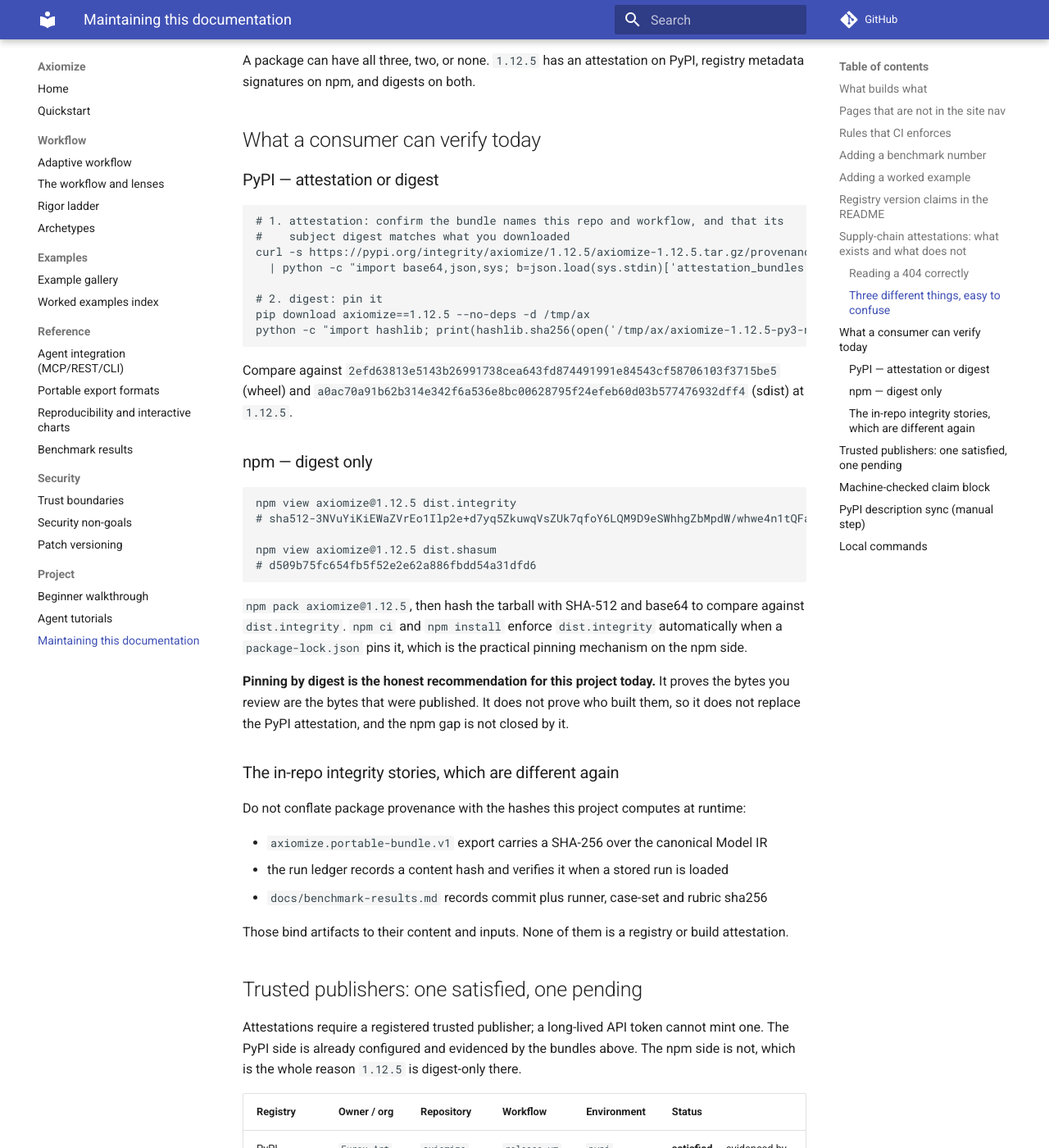
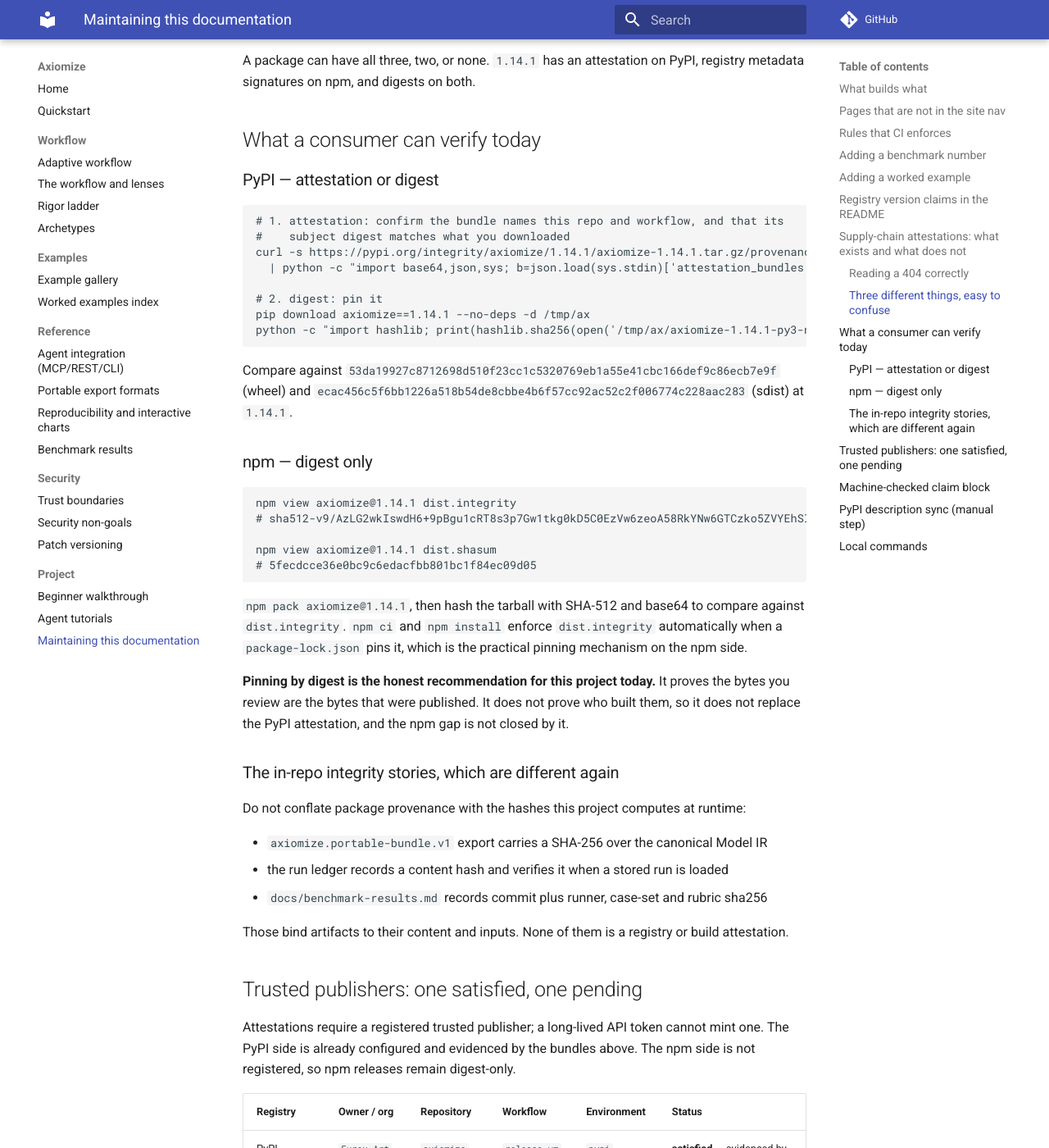
Before and after one commit to Furox-Art/axiomize, an MkDocs documentation site: the page built from docs/documentation.md, in a window 1280 px wide and 1400 px high, scrolled down 4443 px. Shown: the whole window at 82% size. Built offline with MkDocs 1.6.1 and Material for MkDocs 9.7.7, drawn with Linux system fonts in a browser that asks for light colours; comment, search, counter and statistics services are not loaded; some of the changed text lies outside the part shown.

Commit message:
fix(release): publish PyPI independently of npm (#76)
The Python release was blocked by an npm job whose trusted publisher is not
registered and whose token is rejected, so 1.14.2 never reached PyPI. Publish
PyPI after preflight/platform-smoke, run npm afterwards with job-level
continue-on-error, and skip an npm version that already exists.

Also preserve the release SBOM for the GitHub release, extend the main-ref
guard to npm Publish, cover codemeta/CITATION/server.json in the lockstep
contract, stop interpolating the dispatch reason into a shell, and replace the
vacuous BIC assertion.

````diff
--- a/codemeta.json
+++ b/codemeta.json
@@ -17,7 +17,7 @@
       "name": "Furox-Art"
     }
   ],
-  "datePublished": "2026-09-29",
+  "datePublished": "2026-10-22",
   "keywords": [
     "scientific modeling",
     "dimensional analysis",
--- a/docs/documentation.md
+++ b/docs/documentation.md
@@ -101,20 +101,20 @@
 
 The npm version badge follows the PyPI version. It is present only when the registry version
 matches; otherwise the README must say which of the two states it is in, because a repository fix
-is not a published fix. As of `1.12.5` both registries report `1.12.5` as latest, so the badge is
-in place.
+is not a published fix. The badges are live; when the two registries disagree, per-registry
+availability is documented here instead of claiming a single "current" version for both.
 
 ## Supply-chain attestations: what exists and what does not
 
 Do not write "published with provenance" without checking which registry you mean. The two
-ecosystems differ here, and the npm package is the weaker of the pair. State at `1.12.5`:
+ecosystems differ here, and the npm package is the weaker of the pair. State at `1.14.1`:
 
-| Registry | Mechanism | Endpoint | State at 1.12.5 |
+| Registry | Mechanism | Endpoint | State at 1.14.1 |
 |---|---|---|---|
 | PyPI | PEP 740 attestations, Sigstore/Fulcio + transparency log | `https://pypi.org/integrity/<project>/<version>/<filename>/provenance` | **present** for both the wheel and the sdist |
-| npm | Sigstore attestations, only with trusted publishing (OIDC/provenance) | `https://registry.npmjs.org/-/npm/v1/attestations/<pkg>@<version>` | **absent** — `1.12.5` was published in token mode |
+| npm | Sigstore attestations, only with trusted publishing (OIDC/provenance) | `https://registry.npmjs.org/-/npm/v1/attestations/<pkg>@<version>` | **absent** — `1.14.1` was published in token mode |
 
-The asymmetry is real and worth being explicit about: **PyPI `1.12.5` is attested, npm `1.12.5` is
+The asymmetry is real and worth being explicit about: **PyPI `1.14.1` is attested, npm `1.14.1` is
 not.** Both PyPI files serve a bundle naming `GitHub / Furox-Art/axiomize / release.yml`,
 environment `pypi`, predicate `https://docs.pypi.org/attestations/publish/v1`, one transparency-log
 entry each, and the attested subject digest equals the digest of the file a consumer downloads.
@@ -129,13 +129,13 @@
 # PyPI: PER-FILE. A directory-style URL names no artifact and 404s even when every
 # file in that release is attested, so it proves nothing either way.
 curl -s -o /dev/null -w '%{http_code}\n' \
-  https://pypi.org/integrity/axiomize/1.12.5/axiomize-1.12.5.tar.gz/provenance      # 200
+  https://pypi.org/integrity/axiomize/1.14.1/axiomize-1.14.1.tar.gz/provenance      # 200
 curl -s -o /dev/null -w '%{http_code}\n' \
-  https://pypi.org/integrity/axiomize/1.12.5/                                                        # 404, meaningless
+  https://pypi.org/integrity/axiomize/1.14.1/                                                        # 404, meaningless
 
 # npm: PER-VERSION.
 curl -s -o /dev/null -w '%{http_code}\n' \
-  https://registry.npmjs.org/-/npm/v1/attestations/axiomize@1.12.5                                      # 404, genuinely absent
+  https://registry.npmjs.org/-/npm/v1/attestations/axiomize@1.14.1                                      # 404, genuinely absent
 ```
 
 A 404 on a correct URL means no attestation for that artifact. Confirm the endpoint can also say
@@ -158,7 +158,7 @@
 | **npm `dist.signatures`** | registry metadata, ECDSA under npm's registry key | The **registry** has not altered its own metadata for this version | **Anything about the build.** Every npm version has these, published or broken, token or OIDC. Transport integrity, not provenance. |
 | **`dist.integrity` / `digests.sha256`** | registry metadata | The bytes you downloaded are the bytes the registry published | That anyone built them, or from which commit |
 
-A package can have all three, two, or none. `1.12.5` has an attestation on PyPI, registry metadata
+A package can have all three, two, or none. `1.14.1` has an attestation on PyPI, registry metadata
 signatures on npm, and digests on both.
 
 ## What a consumer can verify today
@@ -168,28 +168,28 @@
 ```bash
 # 1. attestation: confirm the bundle names this repo and workflow, and that its
 #    subject digest matches what you downloaded
-curl -s https://pypi.org/integrity/axiomize/1.12.5/axiomize-1.12.5.tar.gz/provenance \
+curl -s https://pypi.org/integrity/axiomize/1.14.1/axiomize-1.14.1.tar.gz/provenance \
   | python -c "import base64,json,sys; b=json.load(sys.stdin)['attestation_bundles'][0]; s=json.loads(base64.b64decode(b['attestations'][0]['envelope']['statement'])); print(b['publisher']); print([(x['name'],x['digest']['sha256']) for x in s['subject']])"
 
 # 2. digest: pin it
-pip download axiomize==1.12.5 --no-deps -d /tmp/ax
-python -c "import hashlib; print(hashlib.sha256(open('/tmp/ax/axiomize-1.12.5-py3-none-any.whl','rb').read()).hexdigest())"
+pip download axiomize==1.14.1 --no-deps -d /tmp/ax
+python -c "import hashlib; print(hashlib.sha256(open('/tmp/ax/axiomize-1.14.1-py3-none-any.whl','rb').read()).hexdigest())"
 ```
 
-Compare against `2efd63813e5143b26991738cea643fd874491991e84543cf58706103f3715be5` (wheel) and
-`a0ac70a91b62b314e342f6a536e8bc00628795f24efeb60d03b577476932dff4` (sdist) at `1.12.5`.
+Compare against `53da19927c8712698d510f23cc1c5320769eb1a55e41cbc166def9c86ecb7e9f` (wheel) and
+`ecac456c5f6bb1226a518b54de8cbbe4b6f57cc92ac52c2f006774c228aac283` (sdist) at `1.14.1`.
 
 ### npm — digest only
 
 ```bash
-npm view axiomize@1.12.5 dist.integrity
-# sha512-3NVuYiKiEWaZVrEo1Ilp2e+d7yq5ZkuwqVsZUk7qfoY6LQM9D9eSWhhgZbMpdW/whwe4n1tQFavsX8bI1uk3zA==
+npm view axiomize@1.14.1 dist.integrity
+# sha512-v9/AzLG2wkIswdH6+9pBgu1cRT8s3p7Gw1tkg0kD5C0EzVw6zeoA58RkYNw6GTCzko5ZVYEhSIAY7BrIlCGQwg==
 
-npm view axiomize@1.12.5 dist.shasum
-# d509b75fc654fb5f52e2e62a886fbdd54a31dfd6
+npm view axiomize@1.14.1 dist.shasum
+# 5fecdcce36e0bc9c6edacfbb801bc1f84ec09d05
 ```
 
-`npm pack axiomize@1.12.5`, then hash the tarball with SHA-512 and base64 to compare against
+`npm pack axiomize@1.14.1`, then hash the tarball with SHA-512 and base64 to compare against
 `dist.integrity`. `npm ci` and `npm install` enforce `dist.integrity` automatically when a
 `package-lock.json` pins it, which is the practical pinning mechanism on the npm side.
 
@@ -210,19 +210,21 @@
 ## Trusted publishers: one satisfied, one pending
 
 Attestations require a registered trusted publisher; a long-lived API token cannot mint one. The
-PyPI side is already configured and evidenced by the bundles above. The npm side is not, which is
-the whole reason `1.12.5` is digest-only there.
+PyPI side is already configured and evidenced by the bundles above. The npm side is not registered,
+so npm releases remain digest-only.
 
 | Registry | Owner / org | Repository | Workflow | Environment | Status |
 |---|---|---|---|---|---|
-| PyPI | `Furox-Art` | `axiomize` | `release.yml` | `pypi` | **satisfied** — evidenced by the `1.12.5` bundles naming this repo and workflow |
+| PyPI | `Furox-Art` | `axiomize` | `release.yml` | `pypi` | **satisfied** — evidenced by the `1.14.1` bundles naming this repo and workflow |
 | npm | `Furox-Art` | `axiomize` | `release.yml` | `npm` | **pending** — no trusted publisher registered |
 
 For npm, register the trusted publisher at npmjs.com for `axiomize` with owner `Furox-Art`,
-repository `axiomize`, workflow filename `release.yml` and environment `npm`. The release job
-already defaults to OIDC and already fails loudly if `id-token:write` is not granted; it currently
-publishes in token mode because `vars.npm_publish_mode` is `token`. Once the publisher is
-registered, unset that variable so the OIDC path is taken, then delete the `NPM_TOKEN` secret.
+repository `axiomize`, workflow filename `release.yml` and environment `npm`. Both release paths
+default to OIDC and fail loudly if `id-token:write` is not granted; the token path is an explicit
+`use_token_fallback` opt-in. The npm job runs only after the PyPI release succeeds and is
+non-blocking, so an unavailable npm credential cannot stop the Python distribution from shipping.
+Once the publisher is registered, use the `npm Publish` recovery workflow to publish the pending
+shim version, then delete the `NPM_TOKEN` secret.
 
 Once npm is republished that way, add its attestations URL to the table above and update this
 page's claim block. **Do not backfill an attestation onto an already-published version:**
@@ -234,16 +236,16 @@
 if a documented `attested` value disagrees with the live registry. Editing the value here to match
 what you *want* to be true does not help: the check reads the registry, not the file.
 
-The current block, verified 2026-10-04 against the live endpoints:
+The current block, verified 2026-10-22 against the live endpoints:
 
 <!-- provenance-claims:begin -->
 ```json
 [
-  {"registry": "pypi", "package": "axiomize", "version": "1.12.5",
-   "filename": "axiomize-1.12.5-py3-none-any.whl", "attested": true},
-  {"registry": "pypi", "package": "axiomize", "version": "1.12.5",
-   "filename": "axiomize-1.12.5.tar.gz", "attested": true},
-  {"registry": "npm", "package": "axiomize", "version": "1.12.5", "attested": false}
+  {"registry": "pypi", "package": "axiomize", "version": "1.14.1",
+   "filename": "axiomize-1.14.1-py3-none-any.whl", "attested": true},
+  {"registry": "pypi", "package": "axiomize", "version": "1.14.1",
+   "filename": "axiomize-1.14.1.tar.gz", "attested": true},
+  {"registry": "npm", "package": "axiomize", "version": "1.14.1", "attested": false}
 ]
 ```
 <!-- provenance-claims:end -->
````
Also changed, not shown: CHANGELOG.md (+14 -3 lines), README.md (+7 -5 lines), 8 other files.
